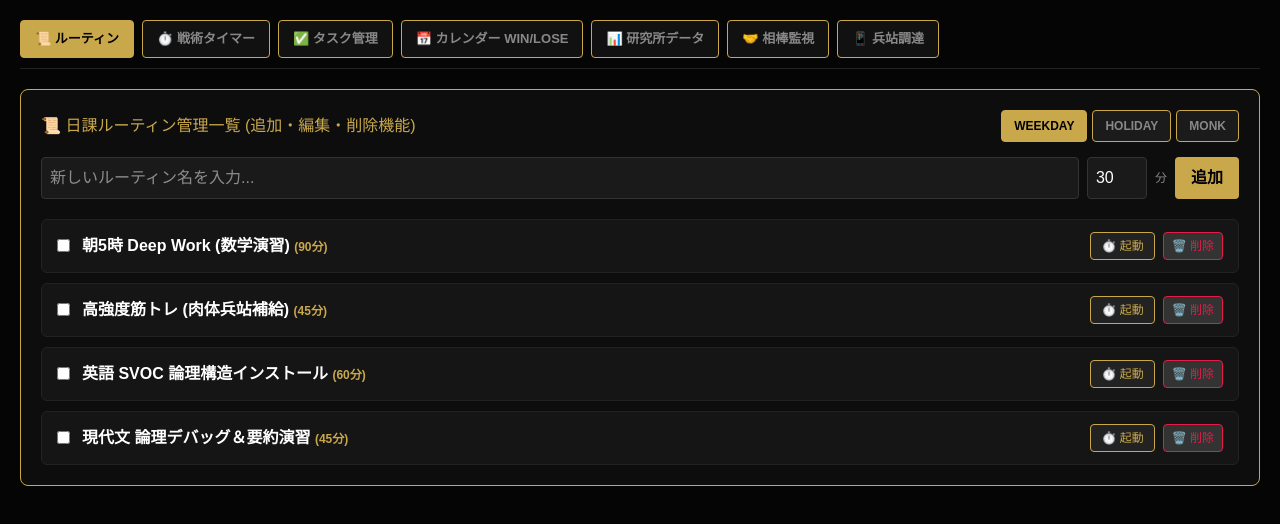
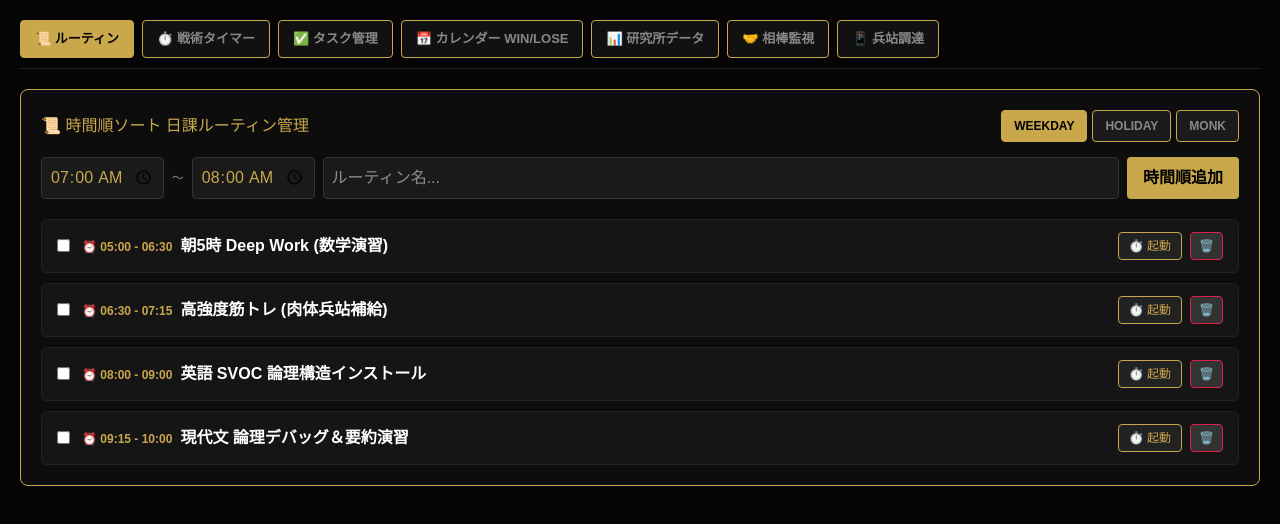
Before and after one commit to projectthwithai/gold-brain-hub, a Next.js app: page / in a window 1280 px wide. Shown: the top 524 px of the page. Built offline with nearby package versions, Linux system fonts and the light colour scheme.

Commit message:
feat: update RoutineList to full checklist with mode switching

```diff
--- a/components/gbh/RoutineList.tsx
+++ b/components/gbh/RoutineList.tsx
@@ -6,32 +6,41 @@ export type RoutineMode = "weekday" | "holiday" | "monk";
 export interface RoutineItem {
   id: string;
   name: string;
-  duration: number;
+  startTime: string; // 例: "05:00"
+  endTime: string;   // 例: "06:30"
+  duration: number;  // 分
   modes: RoutineMode[];
   done: boolean;
 }
 
 const INITIAL_ROUTINES: RoutineItem[] = [
-  { id: "r1", name: "朝5時 Deep Work (数学演習)", duration: 90, modes: ["weekday", "holiday", "monk"], done: false },
-  { id: "r2", name: "高強度筋トレ (肉体兵站補給)", duration: 45, modes: ["weekday", "holiday", "monk"], done: false },
-  { id: "r3", name: "英語 SVOC 論理構造インストール", duration: 60, modes: ["weekday", "monk"], done: false },
-  { id: "r4", name: "現代文 論理デバッグ＆要約演習", duration: 45, modes: ["weekday", "monk"], done: false },
+  { id: "r1", name: "朝5時 Deep Work (数学演習)", startTime: "05:00", endTime: "06:30", duration: 90, modes: ["weekday", "holiday", "monk"], done: false },
+  { id: "r2", name: "高強度筋トレ (肉体兵站補給)", startTime: "06:30", endTime: "07:15", duration: 45, modes: ["weekday", "holiday", "monk"], done: false },
+  { id: "r3", name: "英語 SVOC 論理構造インストール", startTime: "08:00", endTime: "09:00", duration: 60, modes: ["weekday", "monk"], done: false },
+  { id: "r4", name: "現代文 論理デバッグ＆要約演習", startTime: "09:15", endTime: "10:00", duration: 45, modes: ["weekday", "monk"], done: false },
 ];
 
 export default function RoutineList({ onQuickTimer }: { onQuickTimer?: (name: string, mins: number) => void }) {
   const [currentMode, setCurrentMode] = useState<RoutineMode>("weekday");
   const [routines, setRoutines] = useState<RoutineItem[]>(INITIAL_ROUTINES);
+
   const [newName, setNewName] = useState("");
-  const [newMin, setNewMin] = useState(30);
+  const [newStart, setNewStart] = useState("07:00");
+  const [newEnd, setNewEnd] = useState("08:00");
 
-  const filtered = routines.filter((r) => r.modes.includes(currentMode));
+  // モードに合うものを抽出 ＆ 開始時刻（startTime）が早い順に自動昇順ソート！
+  const filtered = routines
+    .filter((r) => r.modes.includes(currentMode))
+    .sort((a, b) => a.startTime.localeCompare(b.startTime));
 
   const addRoutine = () => {
     if (!newName.trim()) return;
     const item: RoutineItem = {
       id: Date.now().toString(),
       name: newName,
-      duration: newMin,
+      startTime: newStart,
+      endTime: newEnd,
+      duration: 60,
       modes: ["weekday", "holiday", "monk"],
       done: false,
     };
@@ -39,18 +48,18 @@ export default function RoutineList({ onQuickTimer }: { onQuickTimer?: (name: st
     setNewName("");
   };
 
+  const toggleDone = (id: string) => {
+    setRoutines(routines.map((r) => (r.id === id ? { ...r, done: !r.done } : r)));
+  };
+
   const deleteRoutine = (id: string) => {
     setRoutines(routines.filter((r) => r.id !== id));
-  };
-
-  const toggleDone = (id: string) => {
-    setRoutines(routines.map((r) => (r.id === id ? { ...r, done: !r.done } : r)));
   };
 
   return (
     <div style={{ background: "#0d0d0d", border: "1px solid #C9A84C", borderRadius: "8px", padding: "20px", color: "#fff" }}>
       <div style={{ display: "flex", justifyContent: "space-between", alignItems: "center", marginBottom: "15px", flexWrap: "wrap", gap: "10px" }}>
-        <h3 style={{ margin: 0, color: "#C9A84C", fontSize: "16px" }}>📜 日課ルーティン管理一覧 (追加・編集・削除機能)</h3>
+        <h3 style={{ margin: 0, color: "#C9A84C", fontSize: "16px" }}>📜 時間順ソート 日課ルーティン管理</h3>
 
         <div style={{ display: "flex", gap: "5px" }}>
           {(["weekday", "holiday", "monk"] as RoutineMode[]).map((m) => (
@@ -74,36 +83,47 @@ export default function RoutineList({ onQuickTimer }: { onQuickTimer?: (name: st
         </div>
       </div>
 
-      {/* 新規ルーティン追加フォーム */}
-      <div style={{ display: "flex", gap: "8px", marginBottom: "20px" }}>
+      {/* 開始時間・終了時間の新規追加フォーム */}
+      <div style={{ display: "flex", gap: "8px", marginBottom: "20px", flexWrap: "wrap" }}>
+        <input
+          type="time"
+          value={newStart}
+          onChange={(e) => setNewStart(e.target.value)}
+          style={{ padding: "8px", background: "#1a1a1a", border: "1px solid #333", color: "#C9A84C", borderRadius: "4px" }}
+        />
+        <span style={{ alignSelf: "center", fontSize: "12px", color: "#888" }}>〜</span>
+        <input
+          type="time"
+          value={newEnd}
+          onChange={(e) => setNewEnd(e.target.value)}
+          style={{ padding: "8px", background: "#1a1a1a", border: "1px solid #333", color: "#C9A84C", borderRadius: "4px" }}
+        />
         <input
           type="text"
-          placeholder="新しいルーティン名を入力..."
+          placeholder="ルーティン名..."
           value={newName}
           onChange={(e) => setNewName(e.target.value)}
-          style={{ flex: 1, padding: "8px", background: "#1a1a1a", border: "1px solid #333", color: "#fff", borderRadius: "4px" }}
+          style={{ flex: 1, padding: "8px", background: "#1a1a1a", border: "1px solid #333", color: "#fff", borderRadius: "4px", minWidth: "150px" }}
         />
-        <input
-          type="number"
-          value={newMin}
-          onChange={(e) => setNewMin(Number(e.target.value))}
-          style={{ width: "60px", padding: "8px", background: "#1a1a1a", border: "1px solid #333", color: "#fff", borderRadius: "4px" }}
-        />
-        <span style={{ alignSelf: "center", fontSize: "12px", color: "#888" }}>分</span>
         <button onClick={addRoutine} style={{ padding: "8px 16px", background: "#C9A84C", color: "#000", border: "none", borderRadius: "4px", fontWeight: "bold", cursor: "pointer" }}>
-          追加
+          時間順追加
         </button>
       </div>
 
-      {/* ルーティン一覧 */}
+      {/* 時間が早い順にソートされたルーティン一覧 */}
       <div style={{ display: "flex", flexDirection: "column", gap: "10px" }}>
         {filtered.map((item) => (
           <div key={item.id} style={{ display: "flex", justifyContent: "space-between", alignItems: "center", background: "#151515", border: "1px solid #222", padding: "12px 15px", borderRadius: "6px" }}>
             <div style={{ display: "flex", alignItems: "center", gap: "12px" }}>
               <input type="checkbox" checked={item.done} onChange={() => toggleDone(item.id)} style={{ accentColor: "#C9A84C", cursor: "pointer" }} />
-              <span style={{ textDecoration: item.done ? "line-through" : "none", color: item.done ? "#888" : "#fff", fontWeight: "bold" }}>
-                {item.name} <span style={{ fontSize: "12px", color: "#C9A84C" }}>({item.duration}分)</span>
-              </span>
+              <div>
+                <span style={{ fontSize: "12px", color: "#C9A84C", fontWeight: "bold", marginRight: "8px" }}>
+                  ⏰ {item.startTime} - {item.endTime}
+                </span>
+                <span style={{ textDecoration: item.done ? "line-through" : "none", color: item.done ? "#888" : "#fff", fontWeight: "bold" }}>
+                  {item.name}
+                </span>
+              </div>
             </div>
 
             <div style={{ display: "flex", gap: "8px" }}>
@@ -111,7 +131,7 @@ export default function RoutineList({ onQuickTimer }: { onQuickTimer?: (name: st
                 ⏱️ 起動
               </button>
               <button onClick={() => deleteRoutine(item.id)} style={{ padding: "4px 8px", background: "#333", color: "#e11d48", border: "1px solid #e11d48", borderRadius: "4px", cursor: "pointer", fontSize: "12px" }}>
-                🗑️ 削除
+                🗑️
               </button>
             </div>
           </div>
```
